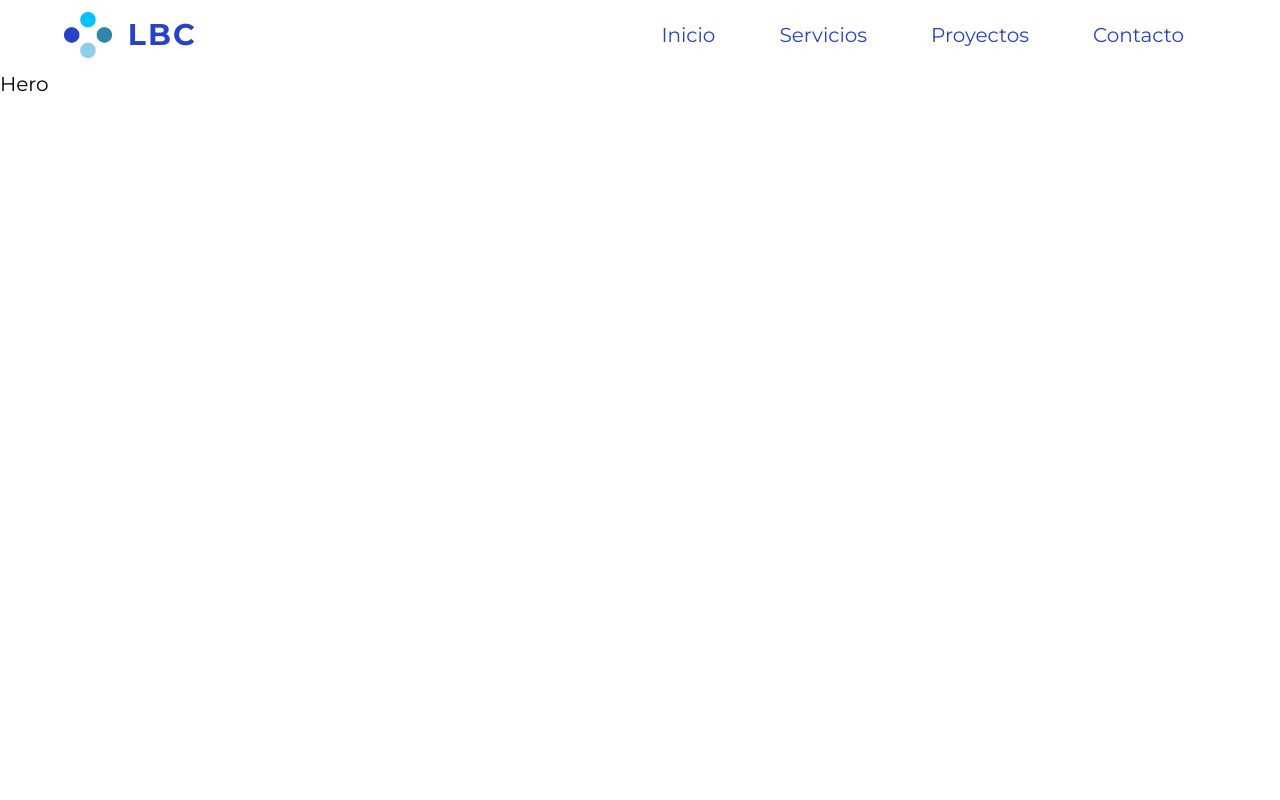
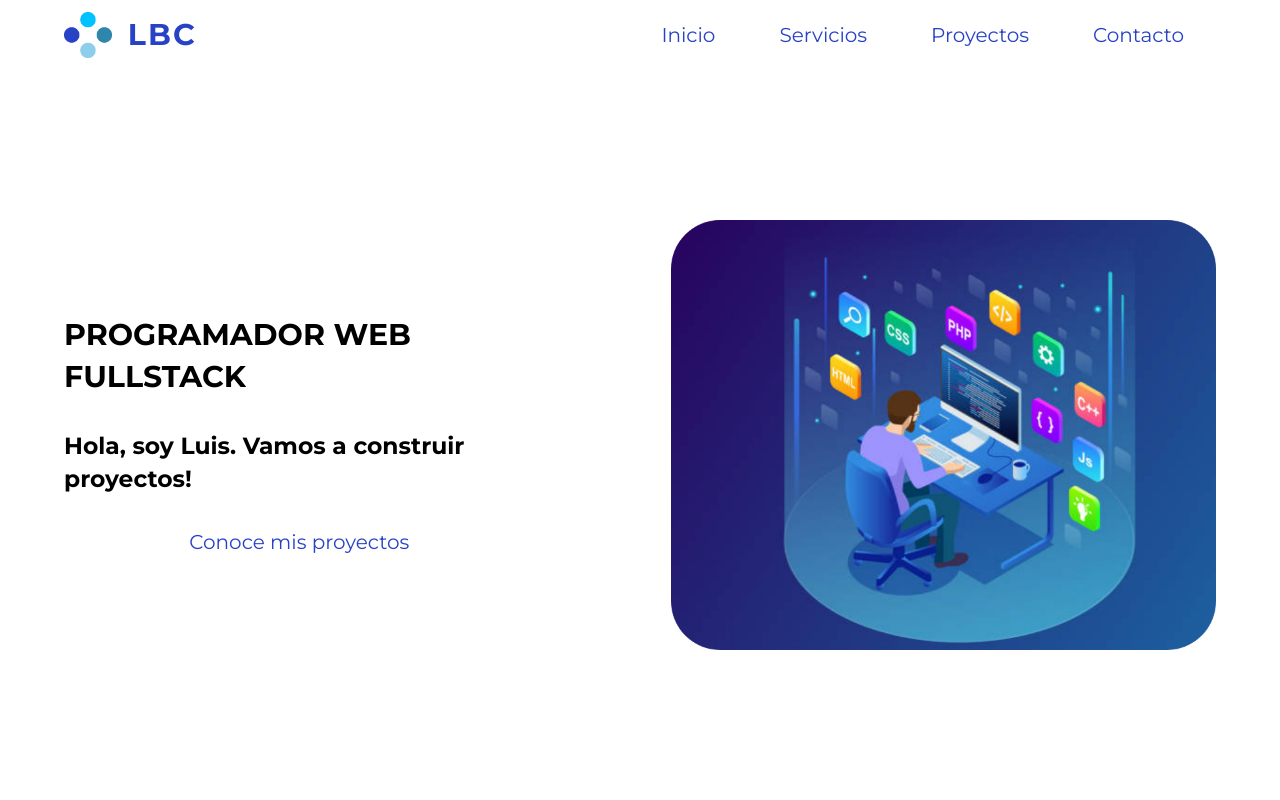
Before and after one commit to Luinux81/web-portfolio-static, a website built with webpack: page src/index.html in a window 1280 px wide. Shown: the top 800 px of the page. Built offline with nearby package versions, Linux system fonts and the light colour scheme; files whose address does not match are found by name.

Commit message:
Coding inicial sección hero

```diff
--- a/src/index.html
+++ b/src/index.html
@@ -34,7 +34,17 @@
 
     <div class="clearfix-top"></div>
 
-    <section id="hero">Hero</section>
+    <section id="hero" class="row-container">
+        <div class="hero__col1">
+            <h1 class="hero__mainline">Programador Web FullStack</h1>
+            <h3 class="hero__subline" >Hola, soy Luis. Vamos a construir proyectos!</h3>
+            <a class="boton boton--azul" href="#proyectos">Conoce mis proyectos</a>
+        </div>
+        <div class="hero__col2">
+            <img src="images/fondo.png" alt="Fondo" />
+        </div>
+    </section>
+
     <section id="servicios">Servicios</section>
     <section id="proyectos">Proyectos</section>
     <section id="contacto">Contacto</section>
--- a/src/styles/abstracts/_variables.scss
+++ b/src/styles/abstracts/_variables.scss
@@ -30,8 +30,6 @@ $brand-color: #2842C5 !default;
 $brand-color-shade-1 : #2E86AC !default;
 $brand-color-tint-1 : #8CCEEB !default;
 $brand-color-alt-1 : #00C2FF !default;
-
-
 
 
 /// Light grey
@@ -80,8 +78,19 @@ $mq_breakpoints: (
     "desktop-wide": 1440px
 );
 
-
-
+/**
+* Tipografía con escala Perfect Fourth (16px 1.333)
+*/
+$perfect-fourth : (
+  "xss":  0.6rem,
+  "xs":   0.8rem,
+  "s":    1rem,
+  "m":    1.333rem,
+  "l":    1.777rem,
+  "xl":   2.369rem,
+  "xxl":  3.157rem,
+  "xxxl": 4.209rem,
+);
 
 /// Relative or absolute URL where all assets are served from
 /// @type String
--- a/src/styles/layout/_layout.scss
+++ b/src/styles/layout/_layout.scss
@@ -1,6 +1,10 @@
 :root{
     --page-header-altura: 70px;
     --page-container-width: 90%;
+}
+
+img{
+    max-width: 100%;
 }
 
 .row-container{
@@ -16,3 +20,34 @@ section{
     }
 
 }
+
+section#hero{
+    display: flex;
+    flex-wrap: nowrap;
+    height: calc(100vh - var(--page-header-altura));
+
+    .hero__col1{
+        width: 50%;
+        height: inherit;
+        display: flex;
+        flex-direction: column;
+        justify-content: center;
+        align-items: center;
+        gap: 2rem;
+    }
+
+    .hero__mainline{
+        color: black;
+    }
+
+    .hero__col2{
+        display: flex;
+        height: inherit;
+        justify-content: flex-end;
+        align-items: center;
+
+        img{
+            width: 80%;
+        }
+    }
+}
```
Also changed, not shown: dist/css/main.css, dist/images/fondo.png (added), dist/index.html, src/assets/fondo.png (added), src/styles/base/_typography.scss (line endings or trailing spaces).
